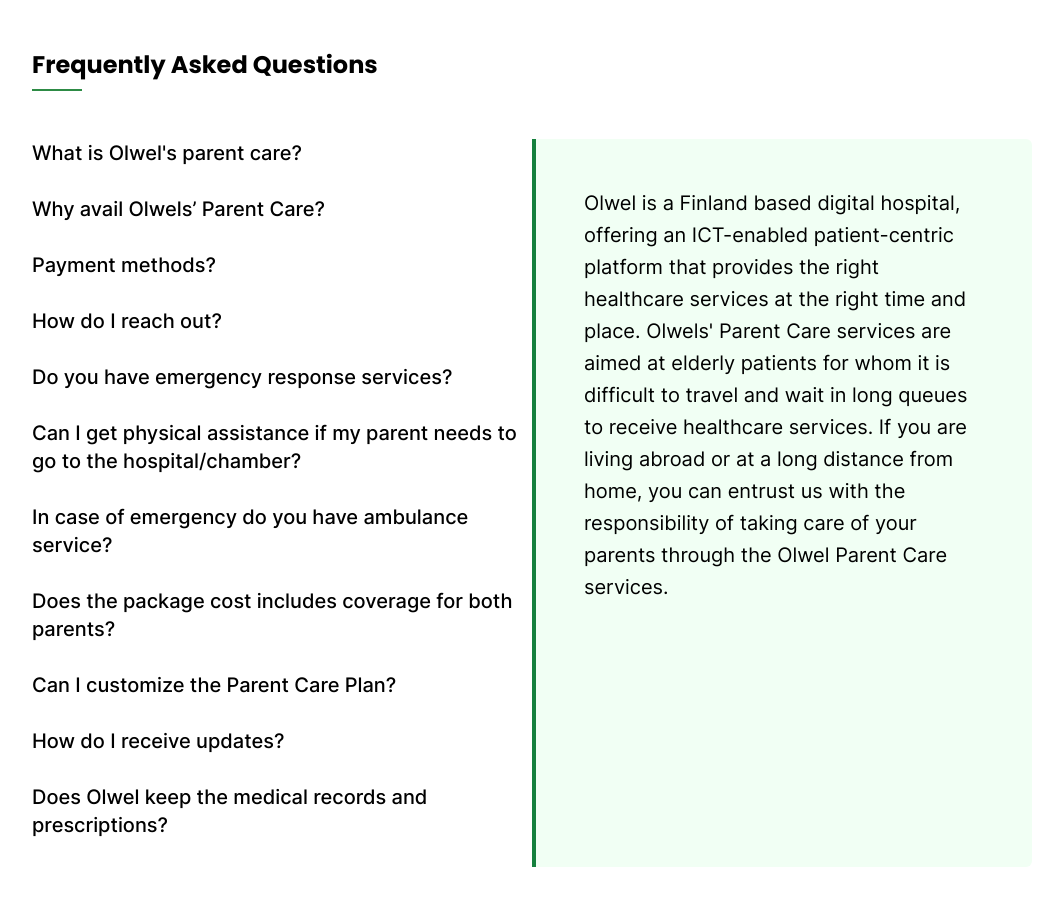
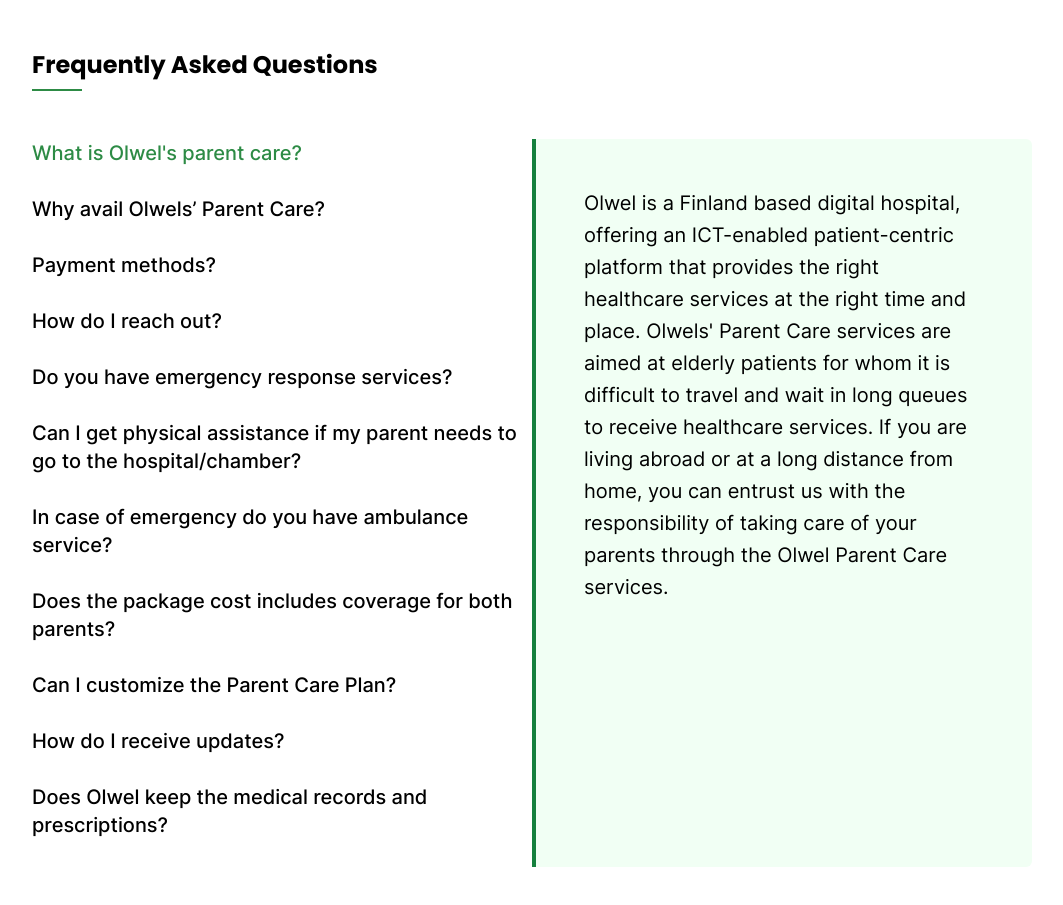
Before and after one commit to Nusrat-Jahan-Jinia/olwel-static-site, a plain HTML site: page index.html in a window 1280 px wide. Shown: the part 5620-6525 px from the top of the page, without its empty margins (108-1171 px from the left). Drawn offline with nearby package versions, Linux system fonts and the light colour scheme.

Commit message:
css: added the one css to the commit

```diff
--- a/style.css
+++ b/style.css
@@ -300,6 +300,11 @@
 #tabs ul li:active {
   color: #2d8b45;
 }
+
+.ui-state-active {
+  color: #2d8b45 !important;
+}
+
 .upper-layer {
   top: 0px;
   left: 0px;
```
